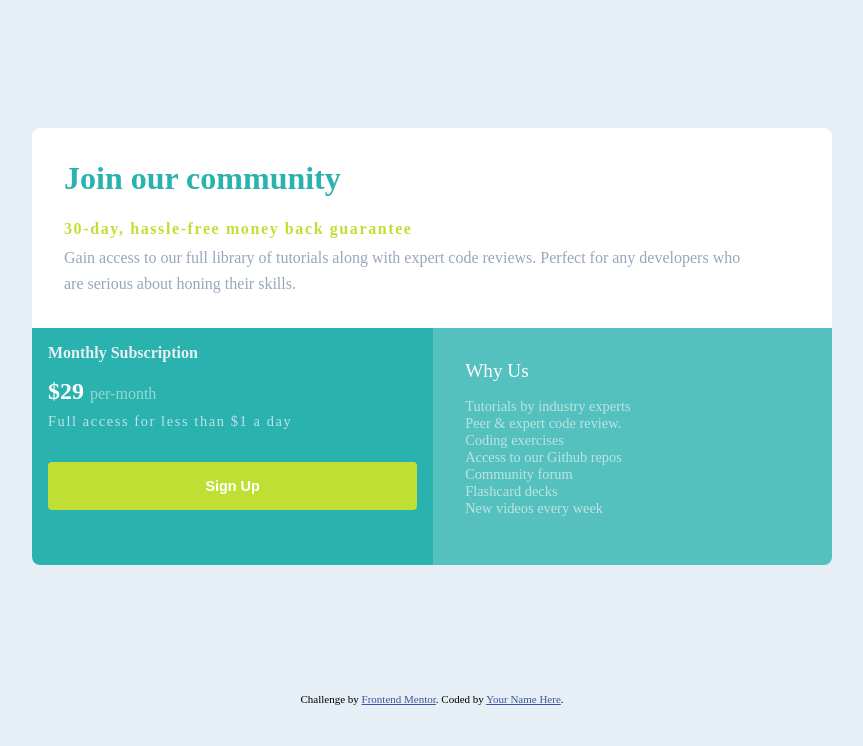
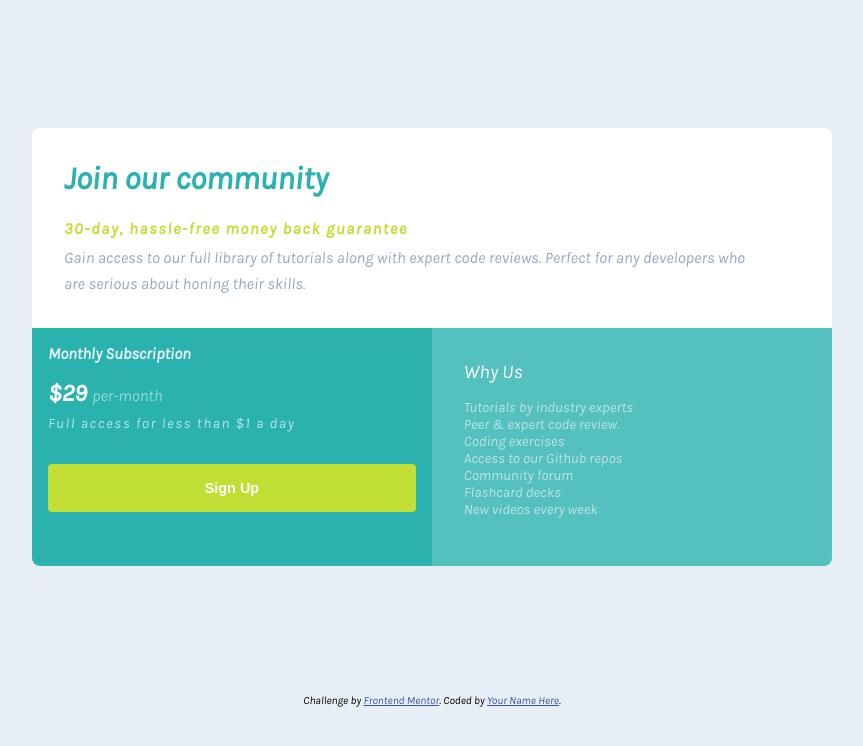
Before and after one commit to Gesiere/Single-Grid-component, a plain HTML site: page index.html in a window 1280 px wide. Shown: the whole page, without its empty margins (208-1071 px from the left). Drawn offline with Linux system fonts and the light colour scheme.

Commit message:
initial commit

```diff
--- a/index.html
+++ b/index.html
@@ -4,6 +4,9 @@
     <meta charset="UTF-8">
     <meta name="viewport" content="width=device-width, initial-scale=1.0">
     <link rel="icon" type="image/png" sizes="32x32" href="./images/favicon-32x32.png">
+    <link rel="preconnect" href="https://fonts.gstatic.com">
+    <link href="https://fonts.googleapis.com/css2?family=Karla:ital@1&display=swap" rel="stylesheet">
+
     <link rel="stylesheet" href="/style.css">
     <title>Frontend Mentor | Single Price Grid Component</title>
 
--- a/style.css
+++ b/style.css
@@ -16,7 +16,7 @@
 
 body{
     background-color: var(--neutral-lightgray-color);
-
+    font-family: 'Karla', sans-serif;
     font-size: 16px;
 }
 
```
